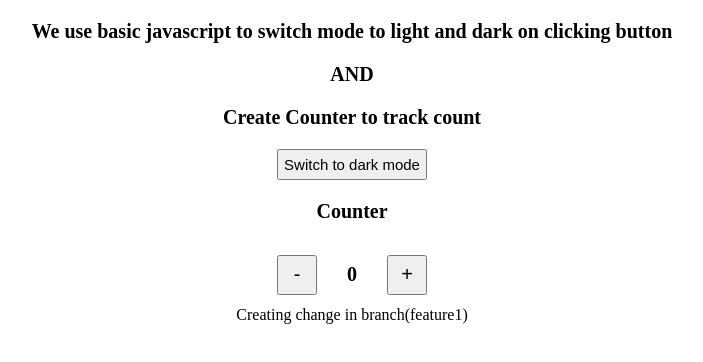
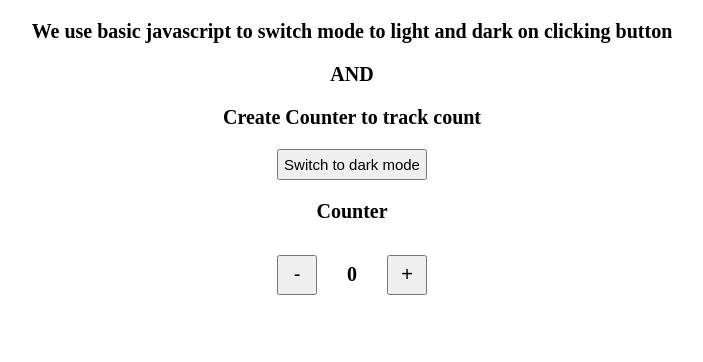
Before and after one commit to Annibadakh/basic-javascript-operation, a plain HTML site: page index.html in a window 1280 px wide. Shown: the whole page, without its empty margins (288-991 px from the left). Drawn offline with Linux system fonts and the light colour scheme.

Commit message:
remove unwanted things

```diff
--- a/index.html
+++ b/index.html
@@ -17,7 +17,6 @@
         <p id="count"></p>
         <button onclick="increment()">+</button>
     </div>
-    <div>Creating change in branch(feature1)</div>
 
     <script src="script.js"></script>
 </body>
```
